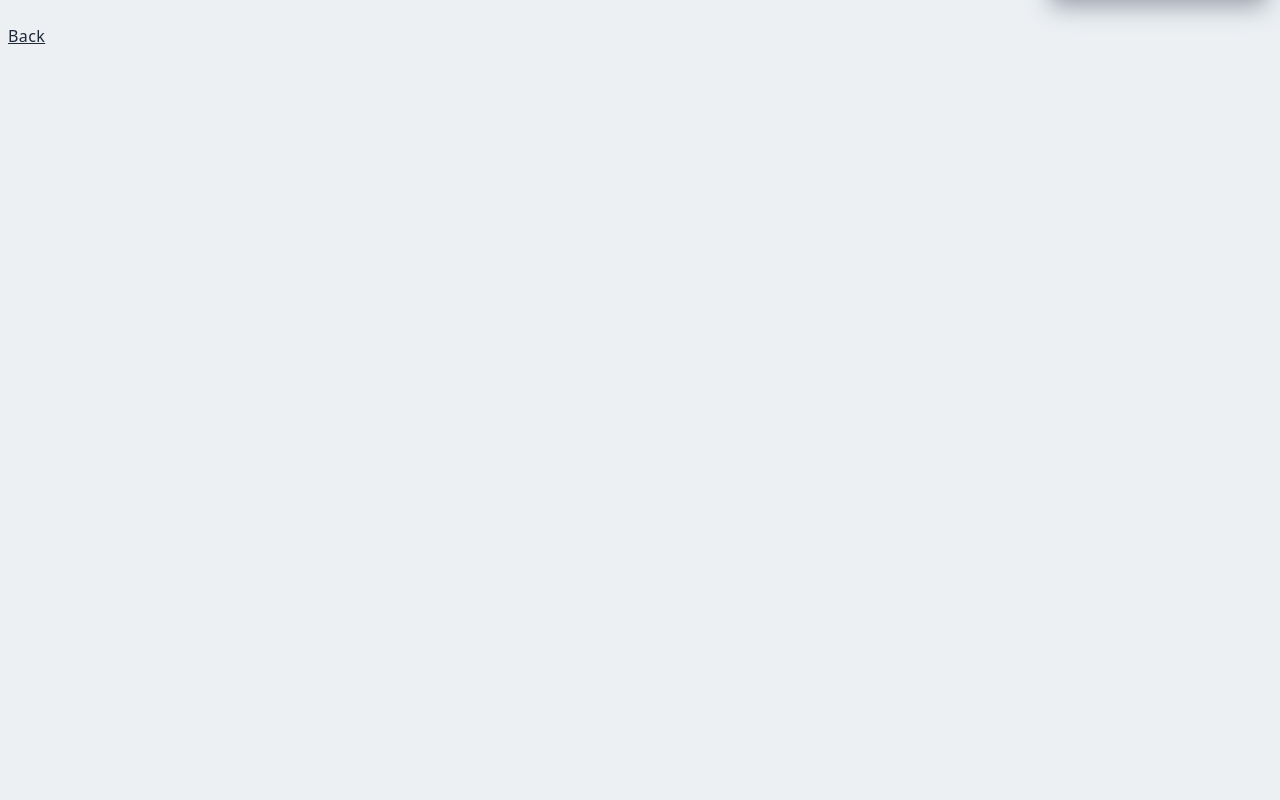
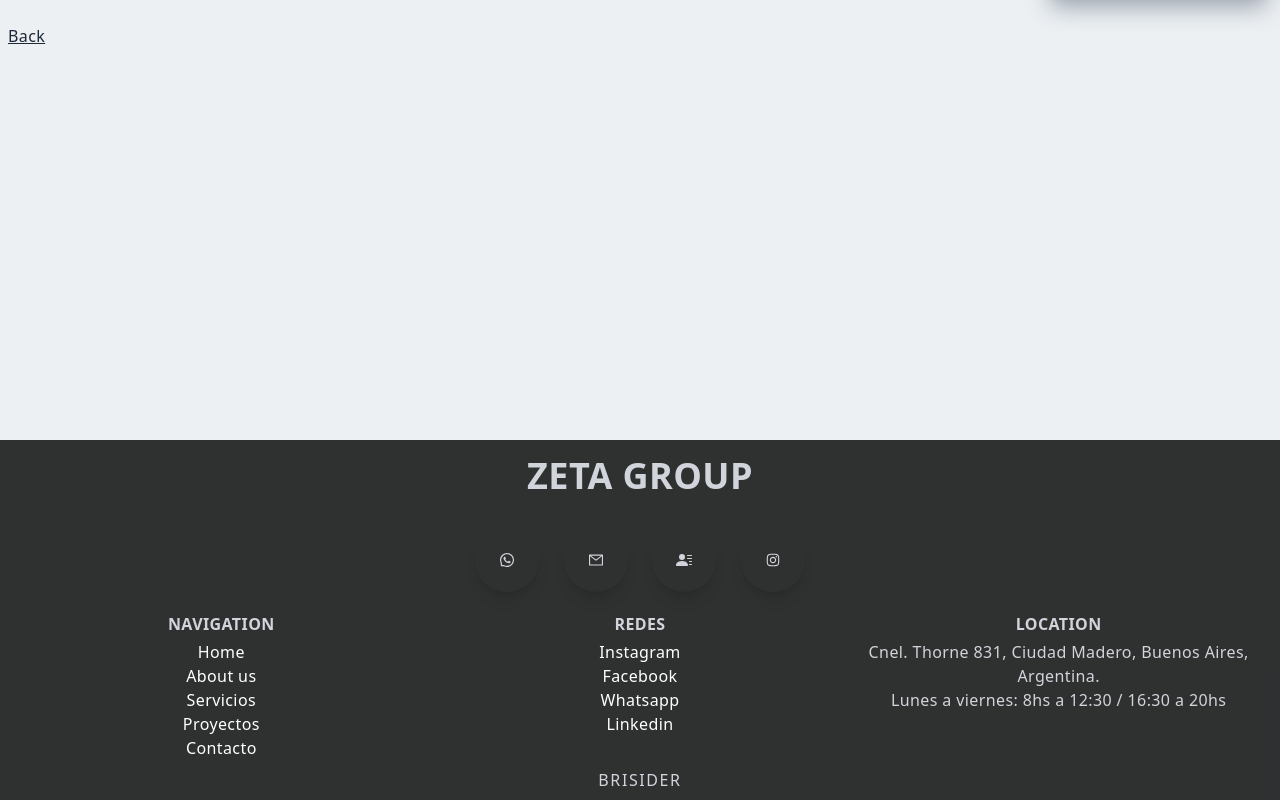
Before and after one commit to santibrizuela/zgroup-nextjs, a Next.js app: page /turismo in a window 1280 px wide. Shown: the part 600-1400 px from the top of the page. Before the commit the page ends 800 px from the top, so only its background shows below. Built offline with nearby package versions, Linux system fonts and the light colour scheme.

Commit message:
tercer commit

```diff
--- a/components/Contact.jsx
+++ b/components/Contact.jsx
@@ -10,7 +10,7 @@ const Contact = () => {
   return (
     <div id='contact' className='w-full lg:h-screen'>
         <div className='max-w-[1240px] m-auto px-2 py-16 w-full'>
-            <p className='p-2 text-xl tracking-widest uppercase text-[#a21a21] text-center'>Contacto</p>
+            <p className='py-8 text-xl tracking-widest uppercase text-[#a21a21] text-center'>Contacto</p>
             <h2 className='py-4 text-center'>Estemos en Contacto</h2>
             <div className='grid lg:grid-cols-5 gap-8'>
                 {/*left*/}
--- /dev/null
+++ b/components/Footer.jsx
@@ -0,0 +1,105 @@
+import Link from 'next/link'
+import React from 'react'
+import { AiOutlineInstagram, AiOutlineMail, AiOutlineWhatsApp } from 'react-icons/ai'
+import { BsFillPersonLinesFill } from 'react-icons/bs'
+
+const Footer = () => {
+  return (
+    <div id='footer' className='w-full text-center bg-black/80 text-gray-300 lg:mt-96'>
+        <div className='max-w-[1240px] mx-auto px-2'>
+            <Link href='/'>
+                <h2 className=' text-md py-4'>ZETA GROUP</h2>
+            </Link>
+
+
+            <div className='flex items-center justify-between max-w-[330px] m-auto py-4 text-gray-300'>
+                <Link target='_blank' href='https://www.whatsapp.com/'>
+                    <div className='rounded-full icolink shadow-lg shadow-grey-400 p-6 cursor-pointer hover:scale-110 ease-in duration-300'>
+                        <AiOutlineWhatsApp/>
+                    </div>
+                </Link>
+                <Link href='/#contact'>
+                    <div className='rounded-full icolink shadow-lg shadow-grey-400 p-6 cursor-pointer hover:scale-110 ease-in duration-300'>
+                        <AiOutlineMail/>
+                    </div>
+                </Link>
+                <Link href='/#projects'>
+                    <div className='rounded-full icolink shadow-lg shadow-grey-400 p-6 cursor-pointer hover:scale-110 ease-in duration-300'>
+                        <BsFillPersonLinesFill/>
+                    </div>
+                </Link>
+                <Link target='_blank' href='https://www.instagram.com/'>
+                    <div className='rounded-full icolink shadow-lg shadow-grey-400 p-6 cursor-pointer hover:scale-110 ease-in duration-300'>
+                        <AiOutlineInstagram/>
+                    </div>
+                </Link>
+            </div>
+
+            <div className='grid grid-cols-2 md:grid-cols-3 gap-8'>
+
+
+              <div class="">
+                <h5 class="uppercase my-1">Navigation</h5>
+
+                <ul class="list-unstyled mb-0">
+                  <li>
+                    <a href="/#home" class="text-white">Home</a>
+                  </li>
+                  <li>
+                    <a href="/#about" class="text-white">About us</a>
+                  </li>
+                  <li>
+                    <a href="/#services" class="text-white">Servicios</a>
+                  </li>
+                  <li>
+                    <a href="/#projects" class="text-white">Proyectos</a>
+                  </li>
+                  <li>
+                    <a href="/#contact" class="text-white">Contacto</a>
+                  </li>
+                </ul>
+              </div>
+
+              <div class="">
+                <h5 class="uppercase my-1">Redes</h5>
+
+                <ul class="list-unstyled mb-0">
+                  <li>
+                    <a href="https://www.instagram.com/"  target="_blank" class="text-white">Instagram</a>
+                  </li>
+                  <li>
+                    <a href="https://www.facebook.com/"  target="_blank" class="text-white">Facebook</a>
+                  </li>
+                  <li>
+                    <a href="https://wa.link/"  target="_blank" class="text-white">Whatsapp</a>
+                  </li>
+                  <li>
+
+                    <a href="https://www.linkedin.com/" class="text-white" target="_blank">Linkedin</a>
+                  </li>
+                </ul>
+              </div>
+
+              <div class="col-span-2 md:col-span-1">
+                <h5 class="uppercase my-1">Location</h5>
+                <p>Cnel. Thorne 831, Ciudad Madero, Buenos Aires, Argentina.</p>
+                <p>Lunes a viernes: 8hs a 12:30 / 16:30 a 20hs</p>
+              </div>
+
+
+
+            </div>
+
+
+            <p className='p-2 tracking-widest uppercase'>Brisider</p>
+            <div className='grid md:grid-cols-2 gap-8'>
+
+
+
+            </div>
+        </div>
+    </div>
+  )
+}
+
+export default Footer
--- a/components/Main.jsx
+++ b/components/Main.jsx
@@ -32,9 +32,14 @@ const Main = () => {
                             <AiOutlineInstagram/>
                         </div>
                     </Link>
+                </div>
 
+                <Link href='/#services'>
+                    <div className='btn-outline'>
+                        <p className='p-2'>Servicios</p>
+                    </div>
+                </Link>
 
-                </div>
             </div>
         </div>
     </div>
--- a/components/Navbar.jsx
+++ b/components/Navbar.jsx
@@ -62,9 +62,9 @@ const Navbar = () => {
               <ul
               style={{color: `${linkColor}`}}
                 className={shadow ? 'hidden md:flex font-semibold text-[#1f2937]' : 'hidden md:flex font-semibold text-gray-200'}>
-                <div onClick={handleNav}><Link href='/'>
+                <Link href='/'>
                   <li className='ml-10 text-sm uppercase hover:text-[#a21a21]'>Home</li>
-                </Link></div>
+                </Link>
                 <Link href='/#about'>
                   <li className='ml-10 text-sm uppercase hover:text-[#a21a21]'>About</li>
                 </Link>
--- a/components/Projects.jsx
+++ b/components/Projects.jsx
@@ -9,7 +9,7 @@ const Projects = () => {
   return (
     <div id='projects' className='w-full text-center'>
         <div className='max-w-[1240px] mx-auto px-2 py-16'>
-            <p className='p-2 text-xl tracking-widest uppercase text-[#365084]'>Proyectos</p>
+            <p className='py-8 text-xl tracking-widest uppercase text-[#365084]'>Proyectos</p>
             <h2 className='py-4'>¿Por qué elegirnos?</h2>
             <div className='grid md:grid-cols-2 gap-8'>
 
--- a/pages/_app.js
+++ b/pages/_app.js
@@ -1,3 +1,4 @@
+import Footer from '@/components/Footerzetagroup-280323'
 import Navbar from '@/components/Navbarzetagroup-280323'
 import 'styles/globals.css'
 
@@ -5,5 +6,6 @@ export default function App({ Component, pageProps }) {
   return <>
     <Navbar/>
     <Component {...pageProps} />
+    <Footer/>
   </>
 }
--- a/styles/globals.css
+++ b/styles/globals.css
@@ -37,6 +37,14 @@ html{
         @apply bg-gradient-to-r from-[#365084] to-[#a21a21] text-white
     }
 
+    .btn-outline{
+        @apply border-2 inline-block bg-transparent rounded-xl uppercase border-gray-600 text-gray-300
+    }
+
+    .btn-outline:hover{
+        @apply bg-gradient-to-r from-[#365084] to-[#a21a21] text-white
+    }
+
     .icolink:hover{
         @apply text-[#a21a21]
     }
```
